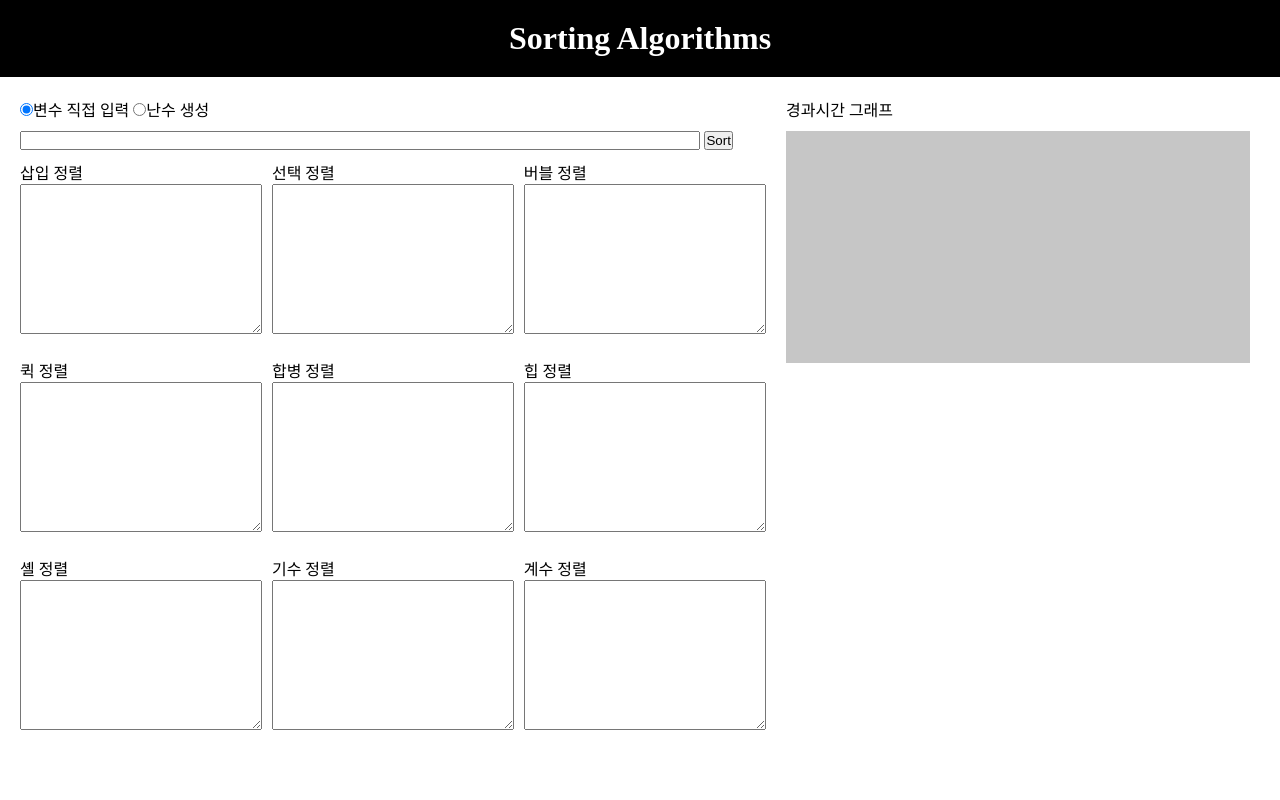
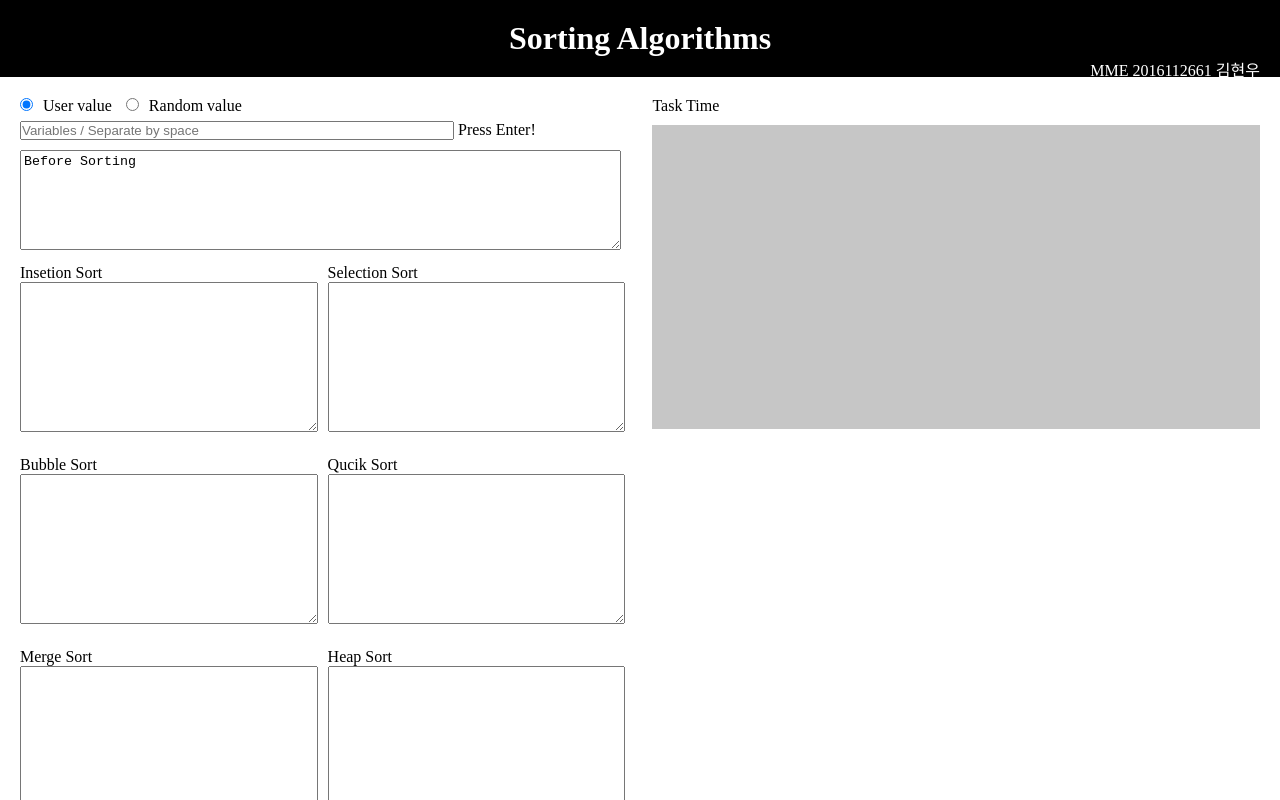
Before and after one commit to HWooKim97/sorting_algorithms, a plain HTML site: page index.html in a window 1280 px wide. Both pictures are taken after a click on the radio button 26 px from the left and 109 px from the top of the page. Shown: the top 800 px of the page. Drawn offline with Linux system fonts and the light colour scheme.

Commit message:
input script, layout

```diff
--- a/index.html
+++ b/index.html
@@ -10,69 +10,78 @@
 <body>
     <header>
         <h1>Sorting Algorithms</h1>
+        <div class="name">MME 2016112661 김현우</div>
     </header>
 
     <div class="content">
+        <div class="left">
             <form>
-        <input type="radio" name="num" class="radio-self" checked>변수 직접 입력
-        <input type="radio" name="num" class="radio-ran">난수 생성<br>
+                <input type="radio" name="num" class="radio-self" value="1" checked>User value
+                <input type="radio" name="num" class="radio-ran" value="2">Random value<br>
+
                 <div class="self">
-            <input type="text" class="input-self">
-            <button type="button" class="btn-self">Sort</button>
+                    <input type="text" class="input-self" placeholder="Variables / Separate by space">
+                    <div class="info">Press Enter!</div>
                 </div>
+
                 <div class="ran hiding">
-            변수 개수 : <input type="text" class="input-cnt">
-            최대값 : <input type="text" class="input-max">
-            <button type="button" class="btn-ran">Sort</button>
+                    <input type="text" class="input-cnt" placeholder="The number of variables">
+                    <input type="text" class="input-max" placeholder="Maximum value of the variables">
+                    <div class="info">Press Enter!</div>
                 </div>
+
+                <textarea class="origin" readonly>Before Sorting</textarea>
 
                 <div class="result">
                     <div class="insert">
-                삽입 정렬<br>
+                        Insetion Sort<br>
                         <textarea readonly></textarea>
                     </div>
                     <div class="select">
-                선택 정렬<br>
+                        Selection Sort<br>
                         <textarea readonly></textarea>
                     </div>
                     <div class="bubble">
-                버블 정렬<br>
+                        Bubble Sort<br>
                         <textarea readonly></textarea>
                     </div>
                     <div class="quick">
-                퀵 정렬<br>
+                        Qucik Sort<br>
                         <textarea readonly></textarea>
                     </div>
                     <div class="merge">
-                합병 정렬<br>
+                        Merge Sort<br>
                         <textarea readonly></textarea>
                     </div>
                     <div class="heap">
-                힙 정렬<br>
+                        Heap Sort<br>
                         <textarea readonly></textarea>
                     </div>
                     <div class="shell">
-                셸 정렬<br>
+                        Shell Sort<br>
                         <textarea readonly></textarea>
                     </div>
                     <div class="radix">
-                기수 정렬<br>
+                        Radix Sort<br>
                         <textarea readonly></textarea>
                     </div>
                     <div class="count">
-                계수 정렬<br>
+                        Counting Sort<br>
                         <textarea readonly></textarea>
                     </div>
                 </div>
             </form>
-    <div class="graph">
-        경과시간 그래프
+        </div>
+
+        <div class="right">
+            Task Time
             <canvas class="canvas"></canvas>
         </div>
     </div>
 
-
+    <div>
         <script src="script/main.js"></script>
+        <script src="script/radio.js"></script>
         <script src="script/insert.js"></script>
         <script src="script/select.js"></script>
         <script src="script/bubble.js"></script>
@@ -82,5 +91,6 @@
         <script src="script/shell.js"></script>
         <script src="script/radix.js"></script>
         <script src="script/count.js"></script>
+    </div>
 </body>
 </html>
--- a/script/main.js
+++ b/script/main.js
@@ -1,11 +1,37 @@
-const numInput = document.querySelector(".input");
-const numBtn = document.querySelector(".btn");
+const inputSelf = document.querySelector(".input-self");
+const inputCnt = document.querySelector(".input-cnt");
+const inputMax = document.querySelector(".input-max");
+const textInfo = document.querySelector(".info");
 
 let numArr = [];
 
-function ranNum(max, cnt){
+function ranNum(cnt, max){
     for(let i = 0; i < cnt; i++){
         numArr[i] = Math.floor(Math.random() * max) + 1;
+    }
+}
+
+function handleInputRan(event){
+    if(event.keyCode === 13){
+        if(inputCnt.value == `` || inputMax.value == ``){
+            alert(`Enter the value!`);
+        }else{
+            ranNum(inputCnt.value, inputMax.value);
+            inputCnt.value = ``;
+            inputMax.value = ``;
+        }
+    }
+}
+
+function handleInputSelf(event){
+    if(event.keyCode === 13){
+        if(inputSelf.value == ``){
+            alert(`Enter the value!`);
+        }else{
+            event.preventDefault();
+            numArr = inputSelf.value.split(' ');
+            inputSelf.value = ``;
+        }
     }
 }
 
@@ -18,7 +44,9 @@ function timecheck(sort){
 }
 
 function init(){
-
+    inputSelf.onkeypress = handleInputSelf;
+    inputCnt.onkeypress = handleInputRan;
+    inputMax.onkeypress = handleInputRan;
 }
 
 init();
--- /dev/null
+++ b/script/radio.js
@@ -0,0 +1,26 @@
+const radioSelf = document.querySelector(".radio-self");
+const radioRan = document.querySelector(".radio-ran");
+const self = document.querySelector(".self");
+const ran = document.querySelector(".ran");
+
+function handleRadio(event){
+    console.log(this.value);
+    if(this.value === `1`){
+        self.classList.remove("hiding");
+        self.classList.add("showing");
+        ran.classList.remove("showing");
+        ran.classList.add("hiding");
+    } else if(this.value === `2`){
+        self.classList.remove("showing");
+        self.classList.add("hiding");
+        ran.classList.remove("hiding");
+        ran.classList.add("showing");
+    }
+}
+
+function radioInit(){
+    radioSelf.onclick = handleRadio;
+    radioRan.onclick = handleRadio;
+}
+
+radioInit();
--- a/style.css
+++ b/style.css
@@ -13,7 +13,7 @@
 }
 
 header{
-    max-width: 100%;
+    width: 100%;
     padding: 20px;
     margin-bottom: 20px;
     background-color: black;
@@ -21,26 +21,60 @@ header{
     text-align: center;
 }
 
+.name{
+    float: right;
+}
+
 .content{
     display: flex;
-    margin-left : 20px;
+    margin: 20px;
+    flex-wrap: wrap;
+    align-content: stretch;
 }
 
-form{
-    max-width: 60%;
+.left{
+    width: 50%;
+    margin-right: 1%;
+}
+
+.right{
+    width: 49%;
 }
 
 .self .ran{
-    max-width: 100%;
+    width: 100%;
+}
+
+input[type="radio"]{
+    margin-right: 10px;
+    margin-bottom: 10px;
+}
+
+.radio-ran{
+    margin-left: 10px;
 }
 
 .input-self{
-    width: 90%;
+    width: 70%;
+}
+
+.ran>input{
+    width: 35%;
+    margin-right: 1%;
+}
+
+.info{
+    display: inline;
+}
+
+.origin{
+    width: 97%;
+    height: 100px;
     margin-top: 10px;
 }
 
 .result{
-    max-width: 100%;
+    width: 100%;
     display: flex;
     flex-wrap: wrap;
     align-content: stretch;
@@ -49,20 +83,19 @@ form{
 .result>div{
     margin: 10px;
     margin-left: 0;
-    width: 32%;
+    width: 48%;
+}
+
+@media(max-width: 1056px){
+    .result>div{
+        width: 100%;
+    }
 }
 
 textarea{
     width: 100%;
     height: 150px;
-}
-
-.graph{
-    margin-right: 20px;
-    float: right;
-    width: 40%;
-    padding: 10px;
-    padding-top: 0;
+    padding: 3px;
 }
 
 canvas{
```
Lines whose indentation alone changed are shown as unchanged.
